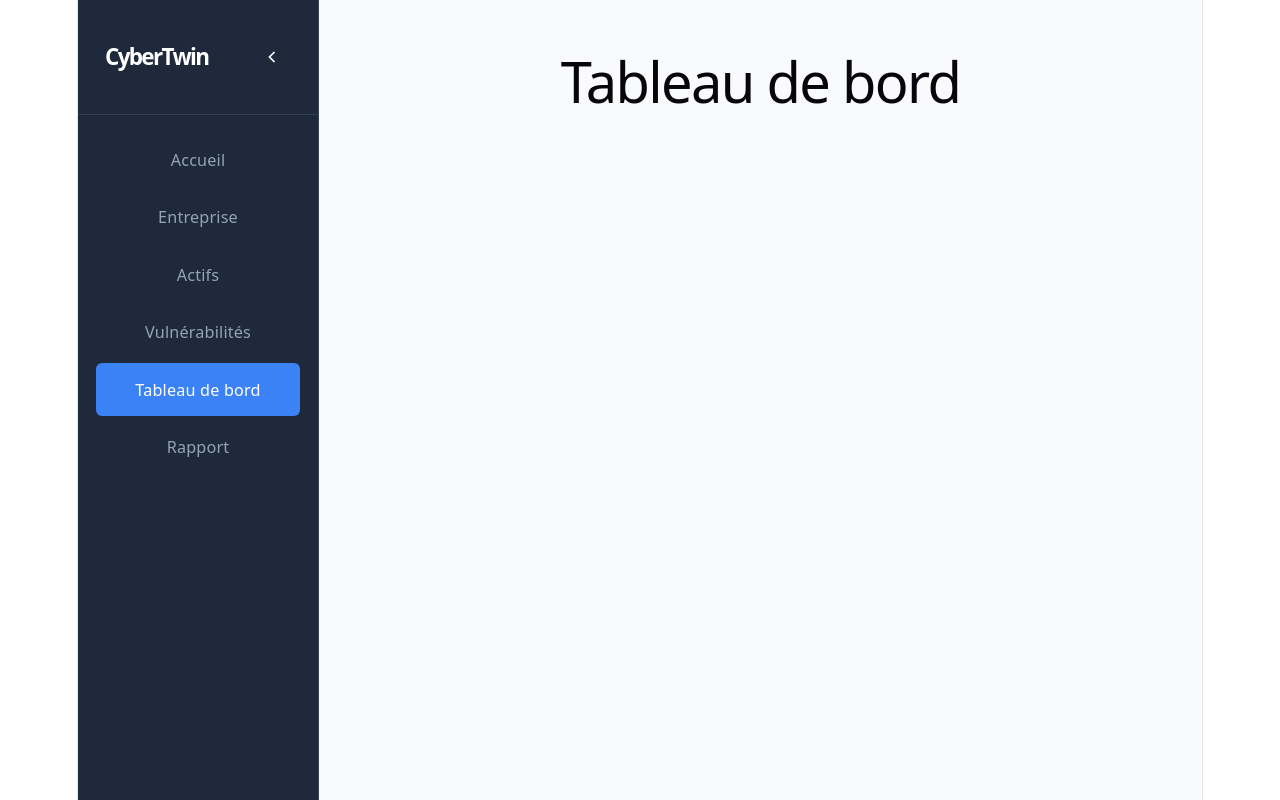
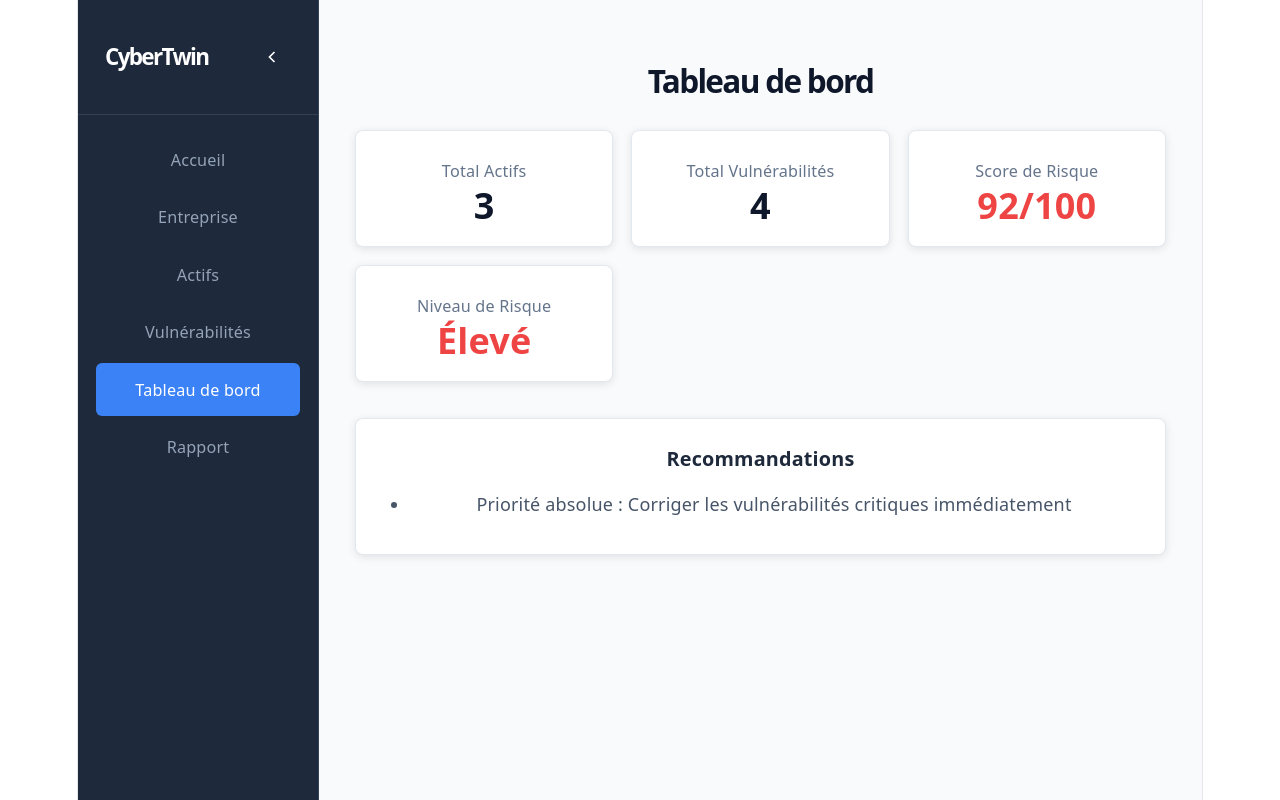
Before and after one commit to Gilgamesh-lab/CyberTwin, a Vue app in the folder front/: page /dashboard in a window 1280 px wide. Built offline with nearby package versions, Linux system fonts and the light colour scheme.

Commit message:
feat(front): algorithme de calcul du risque global

```diff
--- a/front/src/stores/assetStore.js
+++ b/front/src/stores/assetStore.js
@@ -46,7 +46,7 @@ export const useAssetStore = defineStore('asset', {
     deleteAsset(id) {
       this.assets = this.assets.filter(a => a.id !== id)
     },
-    getAssetById(id) {
+    obtenirParId(id) {
       return this.assets.find(a => a.id === id)
     }
   }
--- /dev/null
+++ b/front/src/stores/riskStore.js
@@ -0,0 +1,119 @@
+import { defineStore } from 'pinia'
+import { useAssetStore } from './assetStore'
+import { useVulnerabilityStore } from './vulnerabilityStore'
+import { useCompanyStore } from './companyStore'
+
+export const useRiskStore = defineStore('risk', {
+  state: () => ({
+    riskScore: 0,
+    riskLevel: 'faible',
+    metrics: {
+      totalAssets: 0,
+      totalVulnerabilities: 0,
+      criticalVulnerabilities: 0,
+      highVulnerabilities: 0,
+      mediumVulnerabilities: 0,
+      lowVulnerabilities: 0,
+      exposedServices: 0
+    }
+  }),
+  actions: {
+    calculateRisk() {
+      const assetStore = useAssetStore()
+      const vulnerabilityStore = useVulnerabilityStore()
+      const companyStore = useCompanyStore()
+
+      const assets = assetStore.assets
+      const vulnerabilites = vulnerabilityStore.vulnerabilites
+      const company = companyStore.companyData
+
+      const criticiteEleve = vulnerabilites.filter(v => v.criticite === 'eleve').length
+      const criticiteMoyen = vulnerabilites.filter(v => v.criticite === 'moyen').length
+      const criticiteFaible = vulnerabilites.filter(v => v.criticite === 'faible').length
+
+      let riskScore = 0
+
+      // Base sur le nombre d'actifs
+      riskScore += Math.min(assets.length * 5, 20)
+
+      // Base sur le nombre total de vulnérabilités
+      riskScore += Math.min(vulnerabilites.length * 8, 30)
+
+      // Pondération par criticité
+      riskScore += criticiteEleve * 15
+      riskScore += criticiteMoyen * 5
+      riskScore += criticiteFaible * 2
+
+      // Exposition sur Internet
+      const exposedServicesCount = company.exposedServices.length
+      riskScore += Math.min(exposedServicesCount * 5, 15)
+
+      // Plafonner à 100
+      riskScore = Math.min(riskScore, 100)
+
+      let riskLevel = 'faible'
+      if (riskScore >= 70) {
+        riskLevel = 'eleve'
+      } else if (riskScore >= 40) {
+        riskLevel = 'moyen'
+      }
+
+      this.riskScore = riskScore
+      this.riskLevel = riskLevel
+      this.metrics = {
+        totalAssets: assets.length,
+        totalVulnerabilities: vulnerabilites.length,
+        criticalVulnerabilities: criticiteEleve,
+        highVulnerabilities: criticiteEleve,
+        mediumVulnerabilities: criticiteMoyen,
+        lowVulnerabilities: criticiteFaible,
+        exposedServices: exposedServicesCount
+      }
+    },
+
+    getRiskLevelLabel() {
+      const labels = {
+        faible: 'Faible',
+        moyen: 'Moyen',
+        eleve: 'Élevé'
+      }
+      return labels[this.riskLevel] || this.riskLevel
+    },
+
+    getRiskLevelColor() {
+      const colors = {
+        faible: '#22c55e',
+        moyen: '#f59e0b',
+        eleve: '#ef4444'
+      }
+      return colors[this.riskLevel] || '#64748b'
+    },
+
+    getRecommendations() {
+      const recommendations = []
+      const metrics = this.metrics
+
+      if (metrics.criticalVulnerabilities > 0) {
+        recommendations.push('Priorité absolue : Corriger les vulnérabilités critiques immédiatement')
+      }
+
+      if (metrics.totalVulnerabilities > 5) {
+        recommendations.push('Réduire le nombre total de vulnérabilités détectées')
+      }
+
+      if (metrics.exposedServices > 2) {
+        recommendations.push('Limiter l\'exposition des services sur Internet')
+      }
+
+      if (metrics.totalAssets > 10) {
+        recommendations.push('Renforcer la surveillance des actifs critiques')
+      }
+
+      if (recommendations.length === 0) {
+        recommendations.push('Maintenir les bonnes pratiques de sécurité actuelles')
+      }
+
+      return recommendations
+    }
+  }
+})
--- a/front/src/views/Dashboard.vue
+++ b/front/src/views/Dashboard.vue
@@ -1,6 +1,120 @@
 <script setup>
+import { onMounted } from 'vue'
+import { useRiskStore } from '../stores/riskStore'
+
+const riskStore = useRiskStore()
+
+onMounted(() => {
+  riskStore.calculateRisk()
+})
 </script>
 
 <template>
-  <h1>Tableau de bord</h1>
+  <div class="page-dashboard">
+    <h1>Tableau de bord</h1>
+
+    <div class="grille-metriques">
+      <div class="carte-metrique">
+        <div class="label-metrique">Total Actifs</div>
+        <div class="valeur-metrique">{{ riskStore.metrics.totalAssets }}</div>
+      </div>
+      <div class="carte-metrique">
+        <div class="label-metrique">Total Vulnérabilités</div>
+        <div class="valeur-metrique">{{ riskStore.metrics.totalVulnerabilities }}</div>
+      </div>
+      <div class="carte-metrique">
+        <div class="label-metrique">Score de Risque</div>
+        <div class="valeur-metrique" :style="{ color: riskStore.getRiskLevelColor() }">
+          {{ riskStore.riskScore }}/100
+        </div>
+      </div>
+      <div class="carte-metrique">
+        <div class="label-metrique">Niveau de Risque</div>
+        <div class="valeur-metrique" :style="{ color: riskStore.getRiskLevelColor() }">
+          {{ riskStore.getRiskLevelLabel() }}
+        </div>
+      </div>
+    </div>
+
+    <div class="carte-recommandations">
+      <h3>Recommandations</h3>
+      <ul>
+        <li v-for="(recommandation, index) in riskStore.getRecommendations()" :key="index">
+          {{ recommandation }}
+        </li>
+      </ul>
+    </div>
+  </div>
 </template>
+
+<style scoped>
+.page-dashboard {
+  width: 100%;
+}
+
+h1 {
+  color: #0f172a;
+  margin-bottom: 2rem;
+  font-size: 1.75rem;
+  font-weight: 600;
+}
+
+.grille-metriques {
+  display: grid;
+  grid-template-columns: repeat(auto-fit, minmax(200px, 1fr));
+  gap: 1rem;
+  margin-bottom: 2rem;
+}
+
+.carte-metrique {
+  background: white;
+  padding: 1.5rem;
+  border-radius: 8px;
+  box-shadow: 0 2px 8px rgba(0, 0, 0, 0.1);
+  border: 1px solid #e2e8f0;
+}
+
+.label-metrique {
+  color: #64748b;
+  font-size: 0.9rem;
+  margin-bottom: 0.5rem;
+}
+
+.valeur-metrique {
+  color: #0f172a;
+  font-size: 2rem;
+  font-weight: 700;
+}
+
+.carte-recommandations {
+  background: white;
+  padding: 1.5rem;
+  border-radius: 8px;
+  box-shadow: 0 2px 8px rgba(0, 0, 0, 0.1);
+  border: 1px solid #e2e8f0;
+}
+
+.carte-recommandations h3 {
+  color: #1e293b;
+  margin: 0 0 1rem 0;
+  font-size: 1.1rem;
+  font-weight: 600;
+}
+
+.carte-recommandations ul {
+  margin: 0;
+  padding-left: 1.5rem;
+}
+
+.carte-recommandations li {
+  color: #475569;
+  margin-bottom: 0.5rem;
+  line-height: 1.5;
+}
+
+@media (max-width: 768px) {
+  .grille-metriques {
+    grid-template-columns: 1fr;
+  }
+}
+</style>
```
